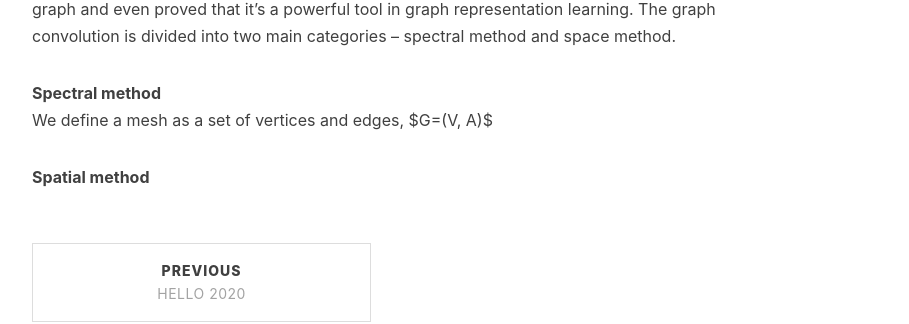
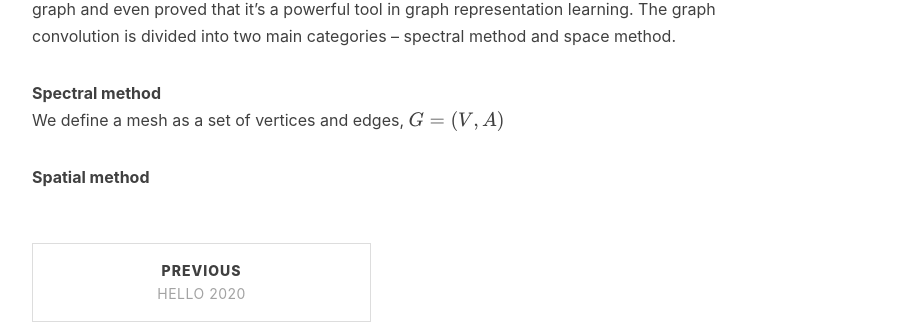
Before and after one commit to ZOUKaifeng/zoukaifeng.github.io, a Jekyll site: the page built from _posts/2020-10-17-GCN.markdown, in a window 1280 px wide and 900 px high, scrolled down 2364 px. Shown: the part 188-512 px from the top of the window, without its empty margins (233-1142 px from the left). Built offline with Jekyll 4.4.1, drawn with Linux system fonts in a browser that asks for light colours; nearby versions of some CDN libraries; formulas are drawn with MathJax 3; comment, search, counter and statistics services are not loaded; part of the change alters nothing that is shown.

```diff
--- a/_layouts/post.html
+++ b/_layouts/post.html
@@ -101,6 +101,16 @@ layout: default
   {% include mathjax_support.html %}
 {% endif %}
 
+<script type="text/x-mathjax-config">
+    MathJax.Hub.Config({
+      tex2jax: {
+        skipTags: ['script', 'noscript', 'style', 'textarea', 'pre'],
+        inlineMath: [['$','$']]
+      }
+    });
+  </script>
+  <script src='https://cdnjs.cloudflare.com/ajax/libs/mathjax/2.7.5/latest.js?config=TeX-MML-AM_CHTML' async></script>
+
 {% if site.netease_comment %}
 <!-- 网易云跟帖JS代码 start -->
 <script src="https://img1.cache.netease.com/f2e/tie/yun/sdk/loader.js"></script>
```
